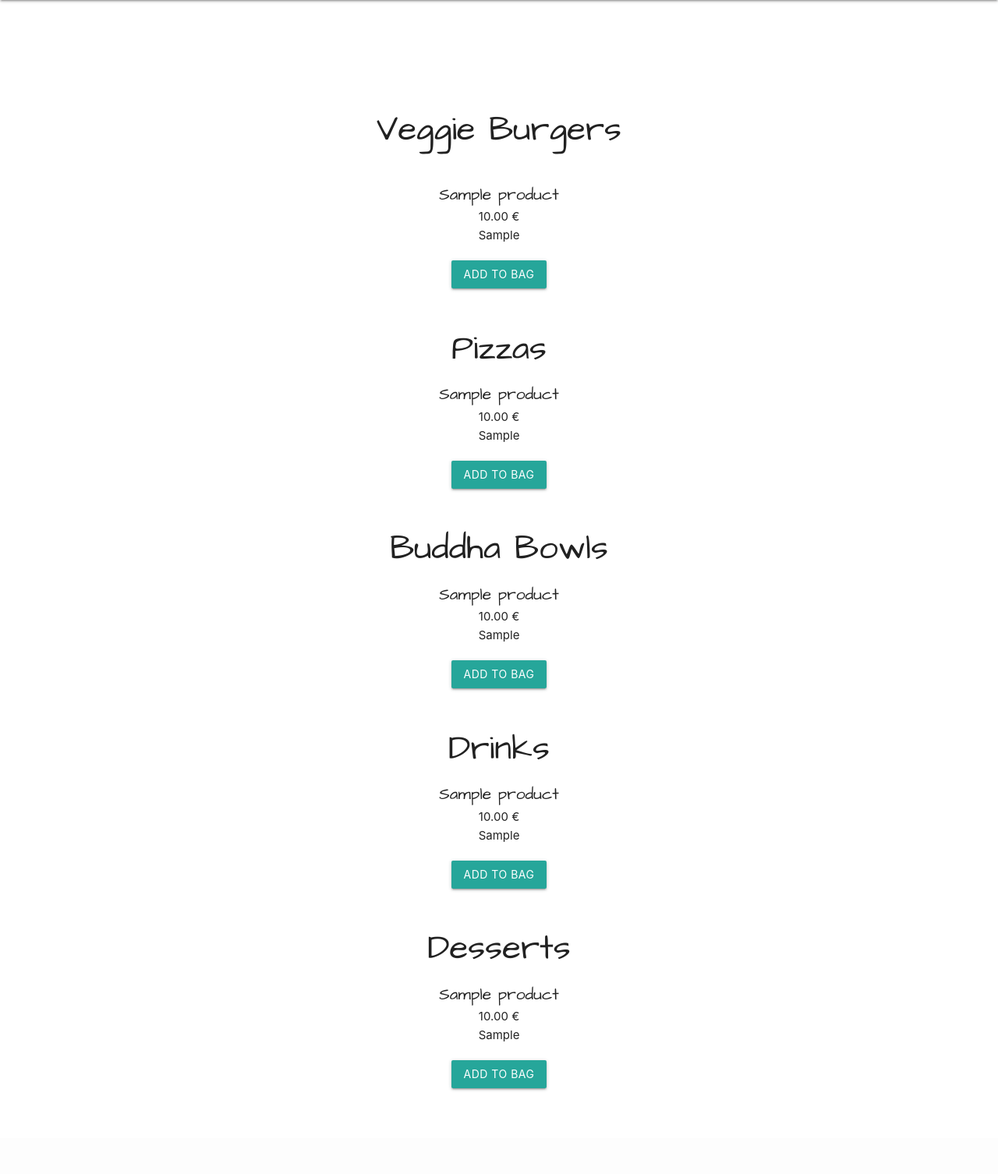
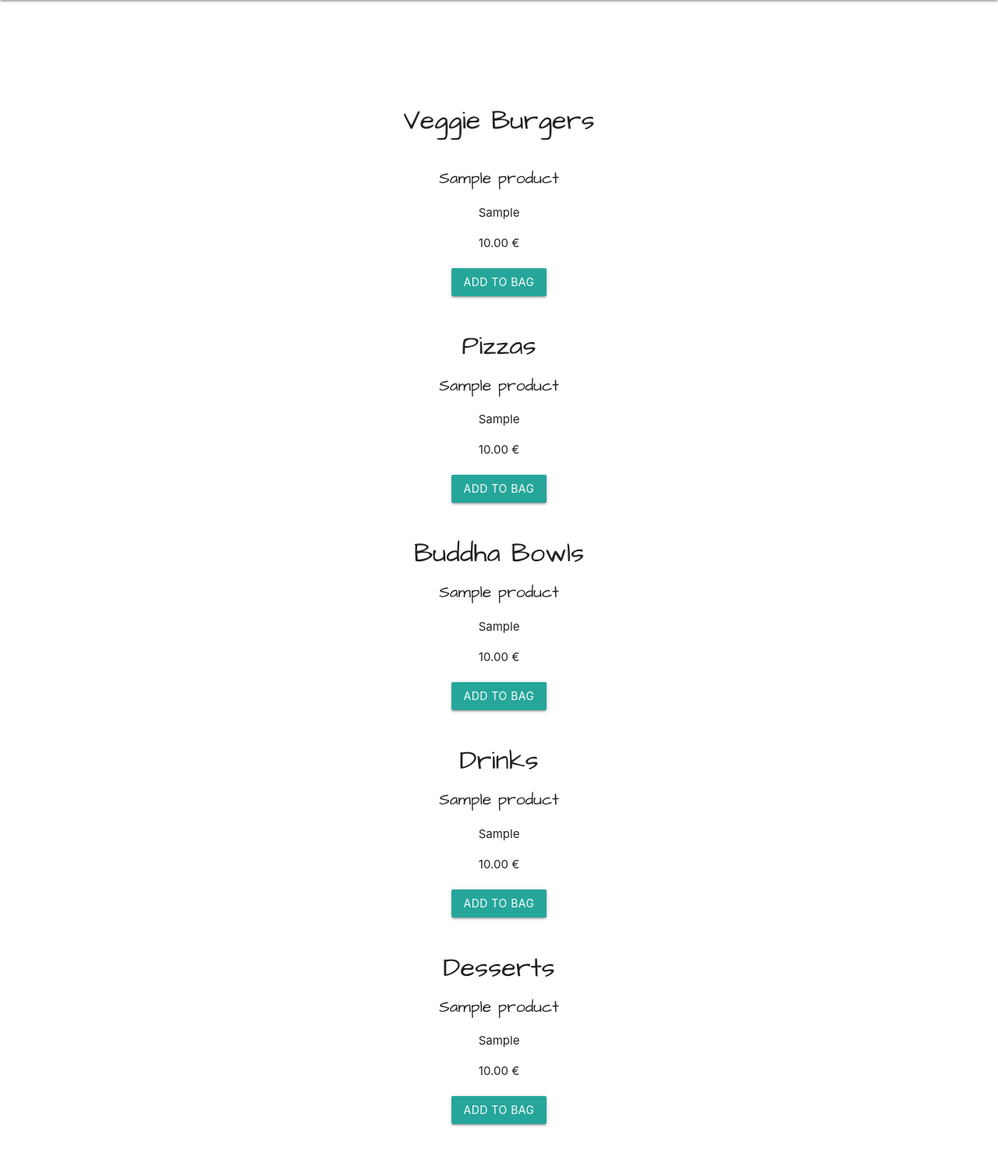
Before and after one commit to Tommyshub/restaurant, a Django app: template menu/templates/menu/menu.html in a window 1280 px wide. Shown: the part 96-1602 px from the top of the page at 78% size. Before the commit the page ends 1495 px from the top, so only its background shows below. Run offline with Django 3.2, Linux system fonts and the light colour scheme; the template is opened without the code that fills it: values that come from a table or form of the project are taken from there, others are empty; tables that the repository leaves empty hold one stand-in row (values such as "Sample post"); some libraries are stand-ins or nearby versions.

Commit message:
change order of how menu items are displayed and add margin

```diff
--- a/menu/static/menu/css/menu.css
+++ b/menu/static/menu/css/menu.css
@@ -18,3 +18,7 @@
 .menu-btn {
   margin-top: 20px;
 }
+
+.menu-ingredients {
+  margin: 15px;
+}
--- a/menu/templates/menu/menu.html
+++ b/menu/templates/menu/menu.html
@@ -16,13 +16,13 @@
   <div class="container">
     <div class="menu">
       <!-- Veggie Burgers -->
-      <h3 class="menu-title">Veggie Burgers</h3>
+      <h4 class="menu-title">Veggie Burgers</h4>
       <br />
       {% for burger in burgers %}
       <div class="burgers">
         <p class="menu-name">{{ burger.name }}</p>
+        <p class="menu-ingredients">{{ burger.ingredients }}</p>
         <p class="menu-price">{{ burger.price }} €</p>
-        <p class="menu-ingredients">{{ burger.ingredients }}</p>
         <form action="{% url 'add_to_bag' burger.id %}" method="POST">
           {% csrf_token %}
           <input type="hidden" name="redirect_url" value="{{ request.path }}" />
@@ -34,12 +34,12 @@
       </div>
       {% endfor %}
       <!-- Pizzas -->
-      <h3 class="menu-title">Pizzas</h3>
+      <h4 class="menu-title">Pizzas</h4>
       {% for pizza in pizzas %}
       <div class="pizzas">
         <p class="menu-name">{{ pizza.name }}</p>
+        <p class="menu-ingredients">{{ pizza.ingredients }}</p>
         <p class="menu-price">{{ pizza.price }} €</p>
-        <p class="menu-ingredients">{{ pizza.ingredients }}</p>
         <form action="{% url 'add_to_bag' pizza.id %}" method="POST">
           {% csrf_token %}
           <input type="hidden" name="redirect_url" value="{{ request.path }}" />
@@ -51,12 +51,12 @@
       </div>
       {% endfor %}
       <!-- Buddha Bowls -->
-      <h3 class="menu-title">Buddha Bowls</h3>
+      <h4 class="menu-title">Buddha Bowls</h4>
       {% for bowl in bowls %}
       <div class="burgers">
         <p class="menu-name">{{ bowl.name }}</p>
+        <p class="menu-ingredients">{{ bowl.ingredients }}</p>
         <p class="menu-price">{{ bowl.price }} €</p>
-        <p class="menu-ingredients">{{ bowl.ingredients }}</p>
         <form action="{% url 'add_to_bag' bowl.id %}" method="POST">
           {% csrf_token %}
           <input type="hidden" name="redirect_url" value="{{ request.path }}" />
@@ -68,12 +68,12 @@
       </div>
       {% endfor %}
       <!-- Drinks -->
-      <h3 class="menu-title">Drinks</h3>
+      <h4 class="menu-title">Drinks</h4>
       {% for drink in drinks %}
       <div class="drinks">
         <p class="menu-name">{{ drink.name }}</p>
+        <p class="menu-ingredients">{{ drink.ingredients }}</p>
         <p class="menu-price">{{ drink.price }} €</p>
-        <p class="menu-ingredients">{{ drink.ingredients }}</p>
         <form action="{% url 'add_to_bag' drink.id %}" method="POST">
           {% csrf_token %}
           <input type="hidden" name="redirect_url" value="{{ request.path }}" />
@@ -85,12 +85,12 @@
       </div>
       {% endfor %}
       <!-- Desserts -->
-      <h3 class="menu-title">Desserts</h3>
+      <h4 class="menu-title">Desserts</h4>
       {% for dessert in desserts %}
       <div class="desserts">
         <p class="menu-name">{{ dessert.name }}</p>
+        <p class="menu-ingredients">{{ dessert.ingredients }}</p>
         <p class="menu-price">{{ dessert.price }} €</p>
-        <p class="menu-ingredients">{{ dessert.ingredients }}</p>
         <form action="{% url 'add_to_bag' dessert.id %}" method="POST">
           {% csrf_token %}
           <input type="hidden" name="redirect_url" value="{{ request.path }}" />
```
